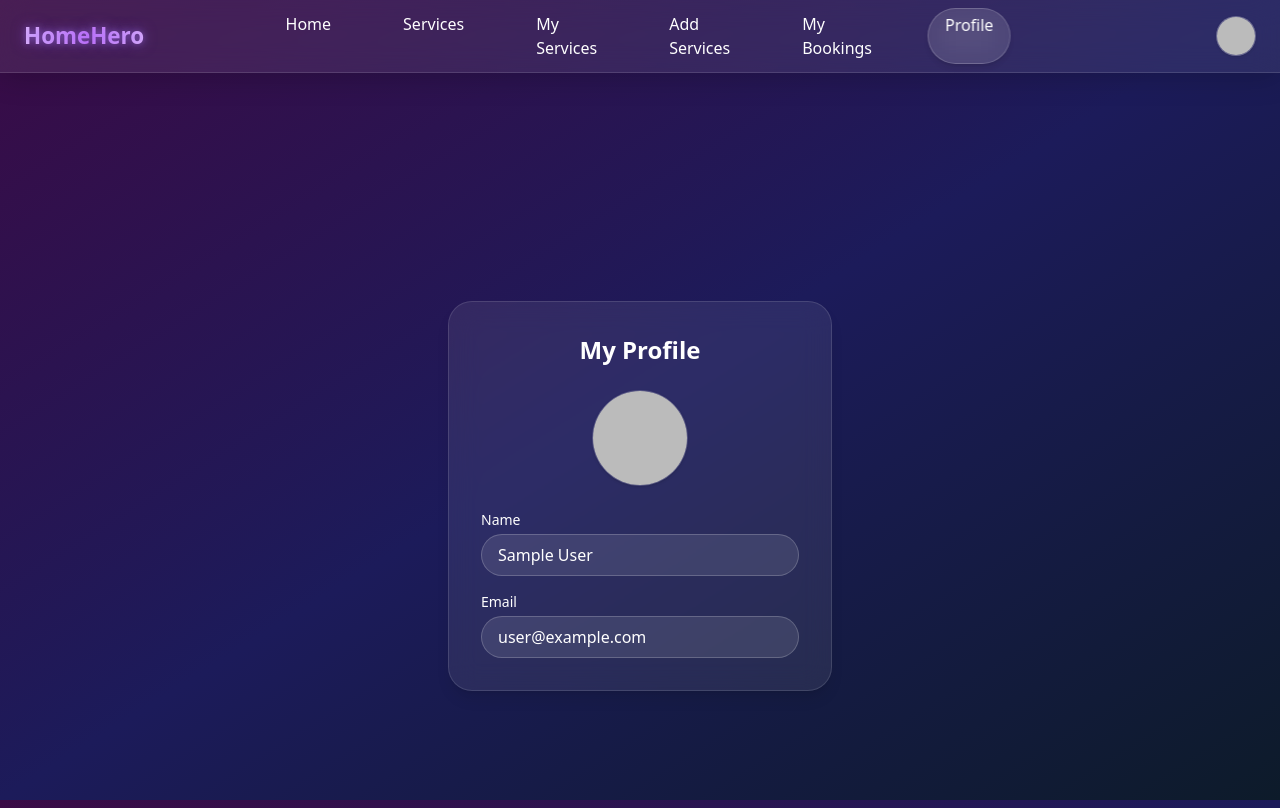
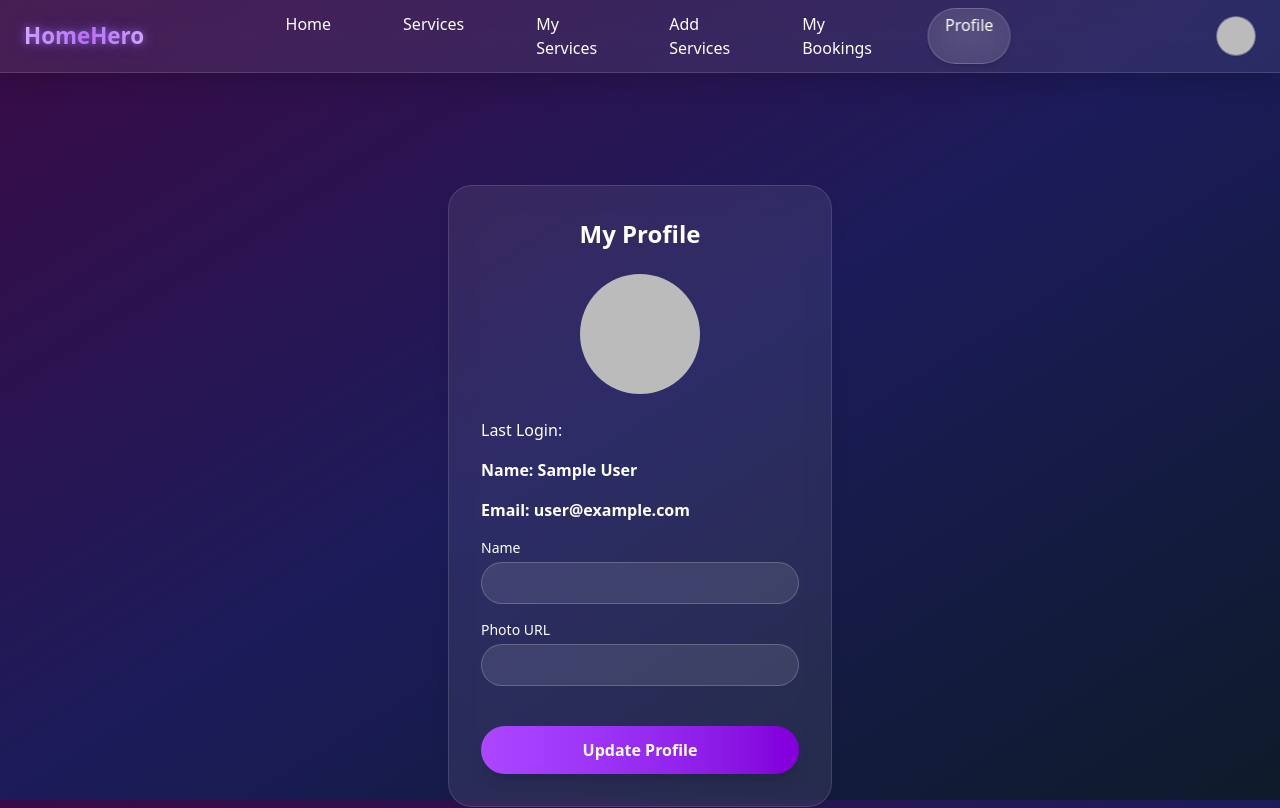
Before and after one commit to ahmed0004321/homeHero-client, a React (Vite) app: page /profile in a window 1280 px wide. Shown: the top 808 px of the page. Built offline with nearby package versions, Linux system fonts and the light colour scheme; no server answers; sample sign-in values are in the browser's storage.

Commit message:
added updated profile, register, login, and validation

```diff
--- a/src/Components/Footer.jsx
+++ b/src/Components/Footer.jsx
@@ -1,6 +1,7 @@
 // Footer.jsx
 import React from "react";
-import { FaFacebookF, FaTwitter, FaInstagram, FaLinkedinIn } from "react-icons/fa";
+import { BsTwitterX } from "react-icons/bs";
+import { FaFacebookF, FaInstagram, FaLinkedinIn } from "react-icons/fa";
 
 const Footer = () => {
   return (
@@ -42,7 +43,7 @@ const Footer = () => {
               <FaFacebookF size={20} />
             </a>
             <a href="https://twitter.com" target="_blank" rel="noopener noreferrer" className="hover:text-blue-400 transition-colors">
-              <FaTwitter size={20} />
+              <BsTwitterX size={20} />
             </a>
             <a href="https://instagram.com" target="_blank" rel="noopener noreferrer" className="hover:text-pink-500 transition-colors">
               <FaInstagram size={20} />
--- a/src/Layouts/RootLayout.jsx
+++ b/src/Layouts/RootLayout.jsx
@@ -6,7 +6,6 @@ import Banner from '../Components/Banner';
 
 const RootLayout = () => {
     const location = useLocation();
-    console.log(location);
     return (
         <div>
              <NavBar></NavBar>
--- a/src/Pages/Profile.jsx
+++ b/src/Pages/Profile.jsx
@@ -1,13 +1,46 @@
-import React, { useContext } from "react";
+import React, { useContext, useState } from "react";
 import { AuthContext } from "../Provider/AuthProvider";
+import Swal from "sweetalert2";
+import { useNavigate } from "react-router";
 
 const Profile = () => {
-  const { user } = useContext(AuthContext);
+  const navigate = useNavigate();
+  const { user, updateUser } = useContext(AuthContext);
+
+  // Local state to hold editable inputs
+  const [name, setName] = useState(user?.displayName || "");
+  const [photo, setPhoto] = useState(user?.photoURL || "");
+
+  const handleUpdateProfile = async (e) => {
+    e.preventDefault();
+
+    try {
+      // Call your AuthProvider updateUser method
+      await updateUser({ displayName: name, photoURL: photo });
+      navigate('/profile');
+      Swal.fire({
+        title: "Success",
+        text: "Profile updated successfully!",
+        icon: "success",
+        background: "rgba(255,255,255,0.08)",
+        color: "white",
+        backdrop: "rgba(0,0,0,0.3)",
+      });
+    } catch (err) {
+      console.error("Profile update error:", err);
+      Swal.fire({
+        title: "Error",
+        text: "Failed to update profile",
+        icon: "error",
+        background: "rgba(255,255,255,0.08)",
+        color: "white",
+        backdrop: "rgba(0,0,0,0.3)",
+      });
+    }
+  };
 
   return (
-    <div
-      className="min-h-screen flex items-center justify-center px-4"
-    >
+    <div className="min-h-screen flex items-center justify-center px-4">
       <div
         className="w-full max-w-sm p-8 rounded-3xl shadow-lg"
         style={{
@@ -23,34 +56,49 @@ const Profile = () => {
         {/* User Image */}
         <div className="flex justify-center mb-6">
           <img
-            src={user?.photoURL || "https://via.placeholder.com/150"}
+            className="w-30 h-30 object-cover rounded-full"
+            src={photo || "https://placehold.co/150"}
             alt="User"
-            className="w-24 h-24 rounded-full border border-white/20 shadow-sm object-cover"
           />
         </div>
 
+        <p className="text-white mb-4">
+          Last Login: {user?.metadata?.lastSignInTime}
+        </p>
+        <p className="text-white font-bold mb-4">
+          Name: {user?.displayName}
+        </p>
+        <p className="text-white font-bold mb-4">
+          Email: {user?.email}
+        </p>
+
         {/* User Info */}
-        <div className="space-y-4">
+        <form className="space-y-4" onSubmit={handleUpdateProfile}>
           <div className="text-white">
             <label className="block text-sm mb-1">Name</label>
             <input
               type="text"
-              value={user?.displayName || ""}
-              readOnly
+              onChange={(e) => setName(e.target.value)}
               className="w-full px-4 py-2 rounded-full bg-white/10 border border-white/20 text-white placeholder-white/70 focus:outline-none focus:ring-1 focus:ring-purple-400"
             />
           </div>
 
           <div className="text-white">
-            <label className="block text-sm mb-1">Email</label>
+            <label className="block text-sm mb-1">Photo URL</label>
             <input
-              type="email"
-              value={user?.email || ""}
-              readOnly
+              type="text"
+              onChange={(e) => setPhoto(e.target.value)}
               className="w-full px-4 py-2 rounded-full bg-white/10 border border-white/20 text-white placeholder-white/70 focus:outline-none focus:ring-1 focus:ring-purple-400"
             />
           </div>
-        </div>
+
+          <button
+            type="submit"
+            className="mt-6 w-full py-3 bg-gradient-to-r from-purple-500 to-purple-700 hover:from-purple-600 hover:to-purple-800 text-white font-semibold rounded-full shadow-lg transition-all"
+          >
+            Update Profile
+          </button>
+        </form>
       </div>
     </div>
   );
--- a/src/Pages/Register.jsx
+++ b/src/Pages/Register.jsx
@@ -1,5 +1,5 @@
 // Register.jsx
-import React, { use } from "react";
+import React, { use, useState } from "react";
 import { Link, useNavigate } from "react-router";
 import { FcGoogle } from "react-icons/fc";
 import { AuthContext } from "../Provider/AuthProvider";
@@ -7,13 +7,74 @@ import Swal from "sweetalert2";
 
 const Register = () => {
   const navigate = useNavigate();
-  const { googleSignIn } = use(AuthContext);
+  const { googleSignIn, register, user } = use(AuthContext);
+  const [passValidation, setPassValidation] = useState("");
+  console.log(user);
+  const handleRegister = (e) => {
+    e.preventDefault();
+    const name = e.target.name.value;
+    const photo = e.target.photo.value;
+    const email = e.target.email.value;
+    const password = e.target.password.value;
+    console.log(name, photo, password, email);
+
+    const upperCaseRegex = /[A-Z]/;
+    const lowerCaseRegex = /[a-z]/;
+    const minLength = 6;
+
+    if (!upperCaseRegex.test(password)) {
+      setPassValidation("Password Must be Uppercase!!");
+      return;
+    } else if (!lowerCaseRegex.test(password)) {
+      setPassValidation("Password Must be Loawercase!!");
+      return;
+    } else if (password.length < minLength) {
+      setPassValidation("Password Must be More then 6 Charecter!!");
+      return;
+    }
+
+    register(email, password)
+    .then((result) => {
+      Swal.fire({
+        title: "Success",
+        text: "Registered Successfully",
+        icon: "success",
+        background: "rgba(255,255,255,0.08)",
+        color: "white",
+        backdrop: "rgba(0,0,0,0.3)",
+      });
+
+      navigate("/");
+    })
+    .catch((error) => {
+      if (error.code === "auth/email-already-in-use") {
+        Swal.fire({
+          title: "Error",
+          text: "This email is already registered!",
+          icon: "error",
+          background: "rgba(255,255,255,0.08)",
+          color: "white",
+          backdrop: "rgba(0,0,0,0.3)",
+        });
+      } else {
+        Swal.fire({
+          title: "Error",
+          text: error.message,
+          icon: "error",
+          background: "rgba(255,255,255,0.08)",
+          color: "white",
+          backdrop: "rgba(0,0,0,0.3)",
+        });
+      }
+    });
+  }
+
   const handleGoogleSign = () => {
     googleSignIn()
       .then((result) => {
         Swal.fire({
           title: "Success",
-          text: "Register Successful",
+          text: "Registered Successful",
           icon: "success",
           background: "rgba(255,255,255,0.08)",
           color: "white",
@@ -43,7 +104,7 @@ const Register = () => {
           Register
         </h2>
 
-        <form className="flex flex-col gap-4">
+        <form onSubmit={handleRegister} className="flex flex-col gap-4">
           <input
             type="text"
             name="name"
@@ -60,7 +121,7 @@ const Register = () => {
           />
           <input
             type="text"
-            name="photoURL"
+            name="photo"
             placeholder="Photo URL"
             className={inputClasses}
           />
@@ -71,6 +132,7 @@ const Register = () => {
             className={inputClasses}
             required
           />
+          <p className="text-red-500 text-center">{passValidation}</p>
 
           {/* Register Button */}
           <button
--- a/src/Provider/AuthProvider.jsx
+++ b/src/Provider/AuthProvider.jsx
@@ -6,14 +6,26 @@ const googleProvider = new GoogleAuthProvider();
 const AuthProvider = ({ children }) => {
     const [user, setUser] = useState(null);
     const [loading, setLoading] = useState(true)
+    console.log(user);
     //google
     const googleSignIn = () => {
         setLoading(true)
         return signInWithPopup(auth, googleProvider)
     };
+    const login = (email, password) => {
+        setLoading(true);
+        return signInWithEmailAndPassword(auth, email, password);
+    };
+    const register = (email, password) => {
+        setLoading(true);
+        return createUserWithEmailAndPassword(auth, email, password);
+    }
     const logOut = () => {
         setLoading(true)
         return signOut(auth);
+    }
+    const updateUser = (updatedData) => {
+        return updateProfile(auth.currentUser, updatedData);
     }
 
     //observer
@@ -31,7 +43,10 @@ const AuthProvider = ({ children }) => {
     googleSignIn,
     logOut,
     loading,
-    setLoading
+    setLoading,
+    login,
+    register,
+    updateUser
   };
   return <AuthContext value={authInfo}>{children}</AuthContext>;
 };
--- /dev/null
+++ b/src/Router/PrivateRoute.jsx
@@ -0,0 +1,18 @@
+import React, { use } from 'react';
+import { AuthContext } from '../Provider/AuthProvider';
+import { Navigate, useLocation } from 'react-router';
+import { Loader } from 'lucide-react';
+
+const PrivateRoute = ({children}) => {
+    const {user, loading} = use(AuthContext);
+    const location = useLocation();
+    if(loading){
+        return <Loader></Loader>
+    }
+    if(user && user?.email){
+        return children
+    }
+    return <Navigate state={location?.pathname} to='/login'></Navigate>
+};
+
+export default PrivateRoute;
--- a/src/Router/Router.jsx
+++ b/src/Router/Router.jsx
@@ -4,6 +4,7 @@ import Home from "../Components/Home";
 import Profile from "../Pages/Profile";
 import Login from "../Pages/Login";
 import Register from "../Pages/Register";
+import PrivateRoute from "./PrivateRoute";
 
 const router = createBrowserRouter([
     {
@@ -24,7 +25,9 @@ const router = createBrowserRouter([
             },
             {
                 path: '/profile',
-                element: <Profile></Profile>
+                element: <PrivateRoute>
+                    <Profile></Profile>
+                </PrivateRoute>
             }
         ]
     }
```
Also changed, not shown: src/Components/NavBar.jsx (+28 -10 lines), src/Pages/Login.jsx (+36 -5 lines).
